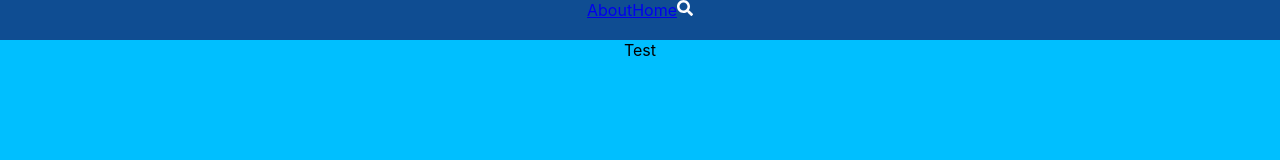
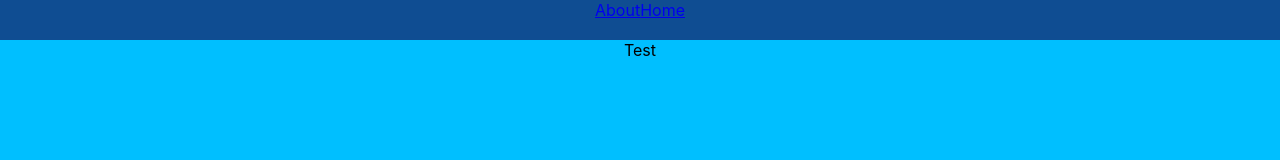
Before and after one commit to utja/nh3-frontend, a React (Create React App) app: page / in a window 1280 px wide. Shown: the top 160 px of the page. Built offline with nearby package versions, Linux system fonts and the light colour scheme.

Commit message:
remove react icons

```diff
--- a/src/components/NavBar.js
+++ b/src/components/NavBar.js
@@ -1,7 +1,6 @@
 import React from 'react'
 import '../assets/css/NavBar.css'
 import { NavLink } from 'react-router-dom'
-import { FaSearch } from "react-icons/fa";
 
 const NavBar = props => {
   const handleClick = () => {
@@ -11,23 +10,7 @@ const NavBar = props => {
     <div className="navbar">
       <NavLink to="/about">About</NavLink>
       <NavLink to="/">Home</NavLink>
-      <FaSearch color="white" onClick={handleClick} />
     </div>
-
-//     <div class="navbar">
-//   <a href="#home">Home</a>
-//   <a href="#news">News</a>
-//   <div class="dropdown">
-//     <button class="dropbtn">Dropdown
-//       <i class="fa fa-caret-down"></i>
-//     </button>
-//     <div class="dropdown-content">
-//       <a href="#">Link 1</a>
-//       <a href="#">Link 2</a>
-//       <a href="#">Link 3</a>
-//     </div>
-//   </div>
-// </div>
   )
 }
 
```
